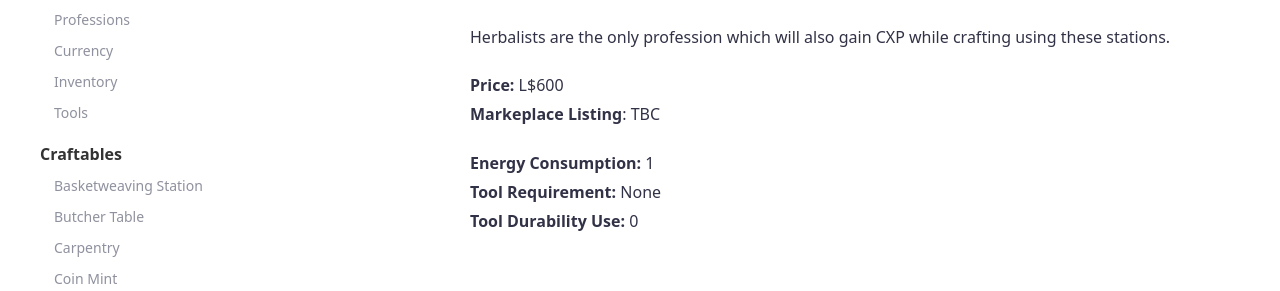
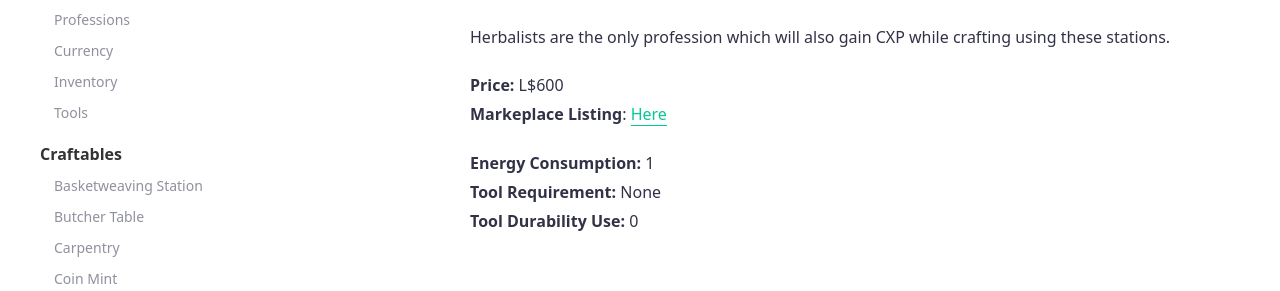
Before and after one commit to SLColonies/Public, a Jekyll site: the page built from _docs/herbalist.md, in a window 1280 px wide and 900 px high. Shown: the part 339-630 px from the top of the window. Built offline with Jekyll 4.4.1, drawn with Linux system fonts in a browser that asks for light colours.

Commit message:
Update herbalist.md

```diff
--- a/_docs/herbalist.md
+++ b/_docs/herbalist.md
@@ -9,7 +9,7 @@ The herbalist table allows a herbalist to create various potions and concoctions
 Herbalists are the only profession which will also gain CXP while crafting using these stations.
 
 **Price:** L$600<br>
-**Markeplace Listing**: TBC<br>
+**Markeplace Listing**: [Here](https://marketplace.secondlife.com/p/SLC-Craftables-Herbalist-Table/20199930)<br>
 
 **Energy Consumption:** 1<br>
 **Tool Requirement:** None<br>
```
